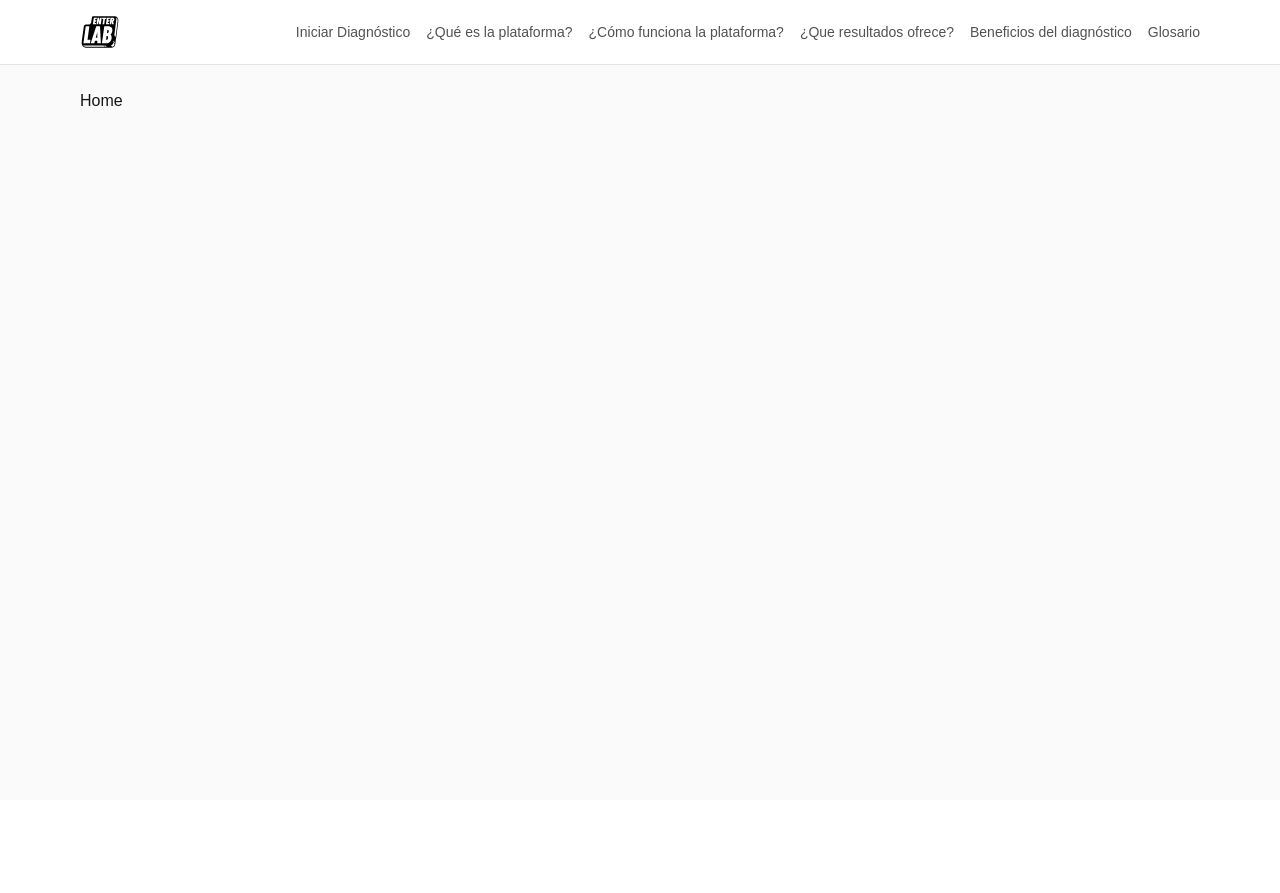
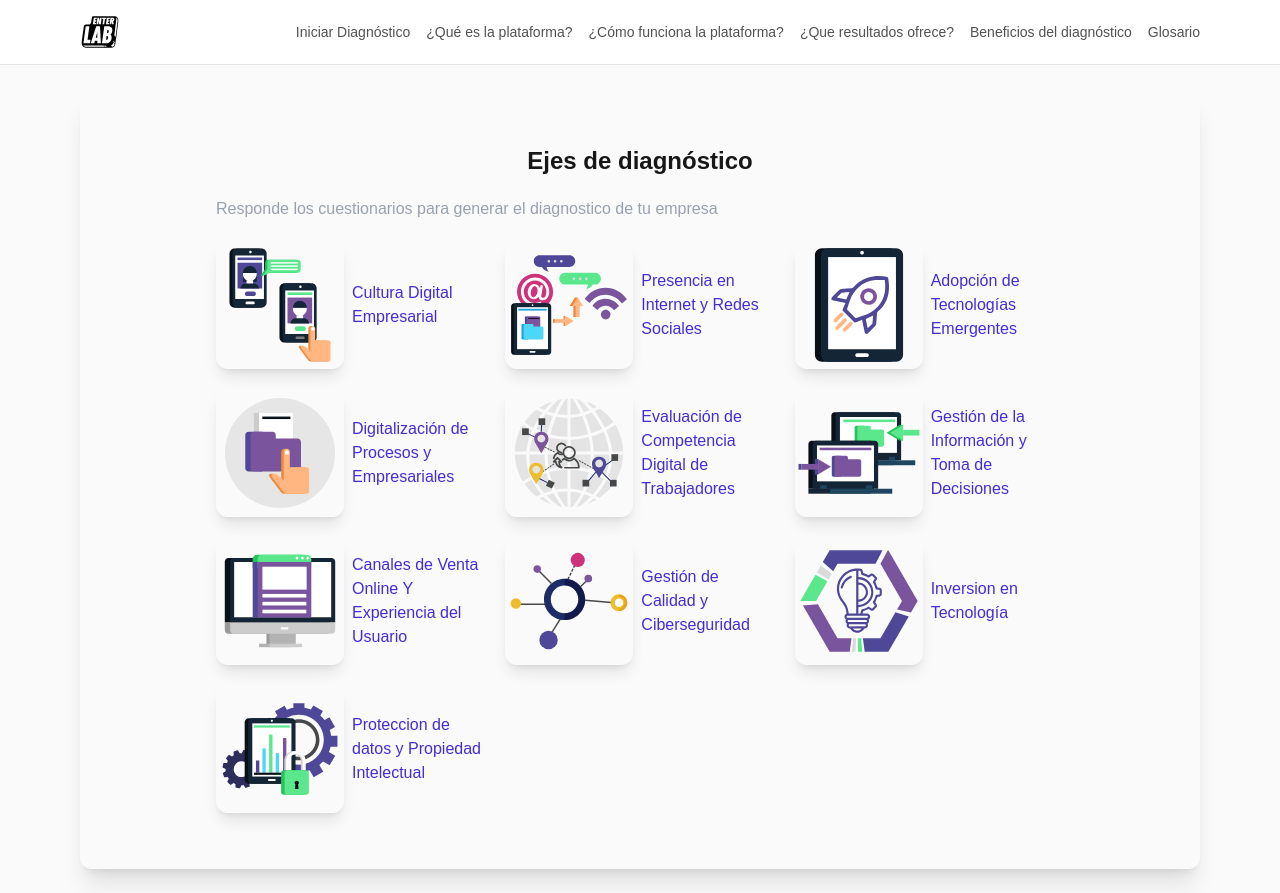
Before and after one commit to Enter-Lab-Org/diagnostico, a Next.js app: page / in a window 1280 px wide. Before the commit the page ends 800 px from the top, so only its background shows below. Built offline with nearby package versions, Linux system fonts and the light colour scheme.

Commit message:
Refactor layout components by updating GradientContainer import paths and enhancing Home and ResgistroPage layouts with new content and structure

```diff
--- a/app/iniciar-diagnostico/page.tsx
+++ b/app/iniciar-diagnostico/page.tsx
@@ -1,4 +1,4 @@
-import { GradientContainer } from "../components/GradientContainer";
+import { GradientContainer } from "../common/components/GradientContainer";
 import { EjesCard } from "./components/EjesCard";
 
 const ejes = [
--- a/app/layout.tsx
+++ b/app/layout.tsx
@@ -33,7 +33,7 @@ export default function RootLayout({
           <header className="sticky top-0 z-50 border-b border-neutral-200 bg-white/90 backdrop-blur">
             <nav className="mx-auto flex h-16 w-full max-w-6xl items-center justify-between px-4">
               <Link href="/" className="flex items-center gap-3">
-                <img src="assets/logo.svg" alt="EnterLab Diagnóstico Logo" className="h-10 w-10 shrink-0" />
+                <img src="/assets/logo.svg" alt="EnterLab Diagnóstico Logo" className="h-10 w-10 shrink-0" />
               </Link>
               <div className="flex items-center gap-4 text-sm font-medium text-neutral-600 justify-between">
                 <Routes />
--- a/app/login/layout.tsx
+++ b/app/login/layout.tsx
@@ -1,4 +1,4 @@
-import { GradientContainer } from "../components/GradientContainer";
+import { GradientContainer } from "../common/components/GradientContainer";
 
 const layout = ({ children }: { children: React.ReactNode }) => {
     return (
--- a/app/page.tsx
+++ b/app/page.tsx
@@ -1,3 +1,28 @@
+const ejesDiagnostico = [
+  { src: "/assets/mesa_de_trabajo_3.svg", alt: "Eje 1", label: "Cultura Digital Empresarial" },
+  { src: "/assets/mesa_de_trabajo_4.svg", alt: "Eje 2", label: "Presencia en Internet y Redes Sociales" },
+  { src: "/assets/mesa_de_trabajo_7.svg", alt: "Eje 1", label: "Adopción de Tecnologías Emergentes" },
+  { src: "/assets/mesa_de_trabajo_9.svg", alt: "Eje 1", label: "Digitalización de Procesos y Empresariales" },
+  { src: "/assets/mesa_de_trabajo_10.svg", alt: "Eje 1", label: "Evaluación de Competencia Digital de Trabajadores" },
+  { src: "/assets/mesa_de_trabajo_5.svg", alt: "Eje 1", label: "Gestión de la Información y Toma de Decisiones" },
+  { src: "/assets/mesa_de_trabajo_6.svg", alt: "Eje 1", label: "Canales de Venta Online Y Experiencia del Usuario" },
+  { src: "/assets/mesa_de_trabajo_8.svg", alt: "Eje 1", label: "Gestión de Calidad y Ciberseguridad" },
+  { src: "/assets/mesa_de_trabajo_11.svg", alt: "Eje 1", label: "Inversion en Tecnología" },
+  { src: "/assets/mesa_de_trabajo_12.svg", alt: "Eje 1", label: "Proteccion de datos y Propiedad Intelectual" },
+];
+
 export default function Home() {
-  return <div>Home</div>;
+  return <div className="flex flex-col gap-5 shadow-xl rounded-xl px-34 py-14">
+    <h1 className="text-2xl font-extrabold text-center">Ejes de diagnóstico</h1>
+    <p className="text-gray-400">Responde los cuestionarios para generar el diagnostico de tu empresa</p>
+
+    <div className="grid grid-cols-3 gap-5">
+      {ejesDiagnostico.map((eje, index) => (
+        <div key={index} className="flex flex-row gap-2 items-center justify-center">
+          <img className="w-32 shadow-lg rounded-xl" src={eje.src} alt={eje.alt} />
+          <p className="text-indigo-700">{eje.label}</p>
+        </div>
+      ))}
+    </div>
+  </div>;
 }
--- a/app/registro/page.tsx
+++ b/app/registro/page.tsx
@@ -1,3 +1,5 @@
+import Link from "next/link";
+
 const ResgistroPage = () => {
     return (
         <div className="">
@@ -5,7 +7,7 @@ const ResgistroPage = () => {
             <p>Lorem ipsum dolor sit amet consectetur adipisicing elit. Quisquam, quos.</p>
             <p>Commodo veniam nisi id sint ipsum adipisicing nulla ut quis consequat. Consectetur adipisicing aliquip adipisicing ullamco. Consectetur aute voluptate veniam consequat aute. Dolore ut duis amet anim dolore ex tempor commodo dolor excepteur dolore.</p>
             <div className="flex flex-row gap-5">
-                <button className=" text-violet-400 p-2 rounded-xl border-violet-400 border-2 w-full font-extrabold">Registrar nueva empresa</button>
+                <Link href="/registro/perfil-empresas" className=" text-violet-400 p-2 rounded-xl border-violet-400 border-2 w-full font-extrabold text-center">Registrar nueva empresa</Link>
                 <button className=" text-violet-400 p-2 rounded-xl border-violet-400 border-2 w-full font-extrabold">Empresas registradas</button>
             </div>
         </div>
```
Also changed, not shown: app/common/components/GradientContainer.tsx (renamed from app/components/GradientContainer.tsx).
